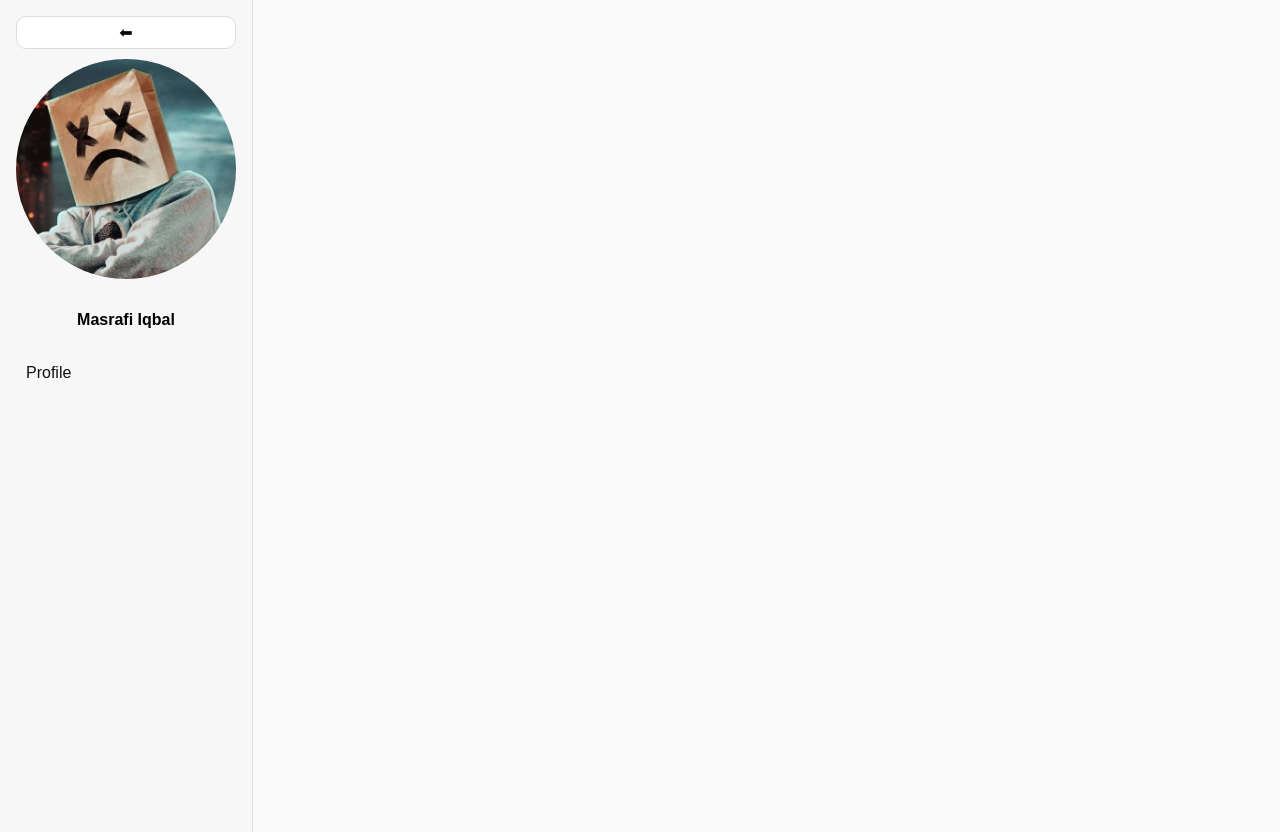
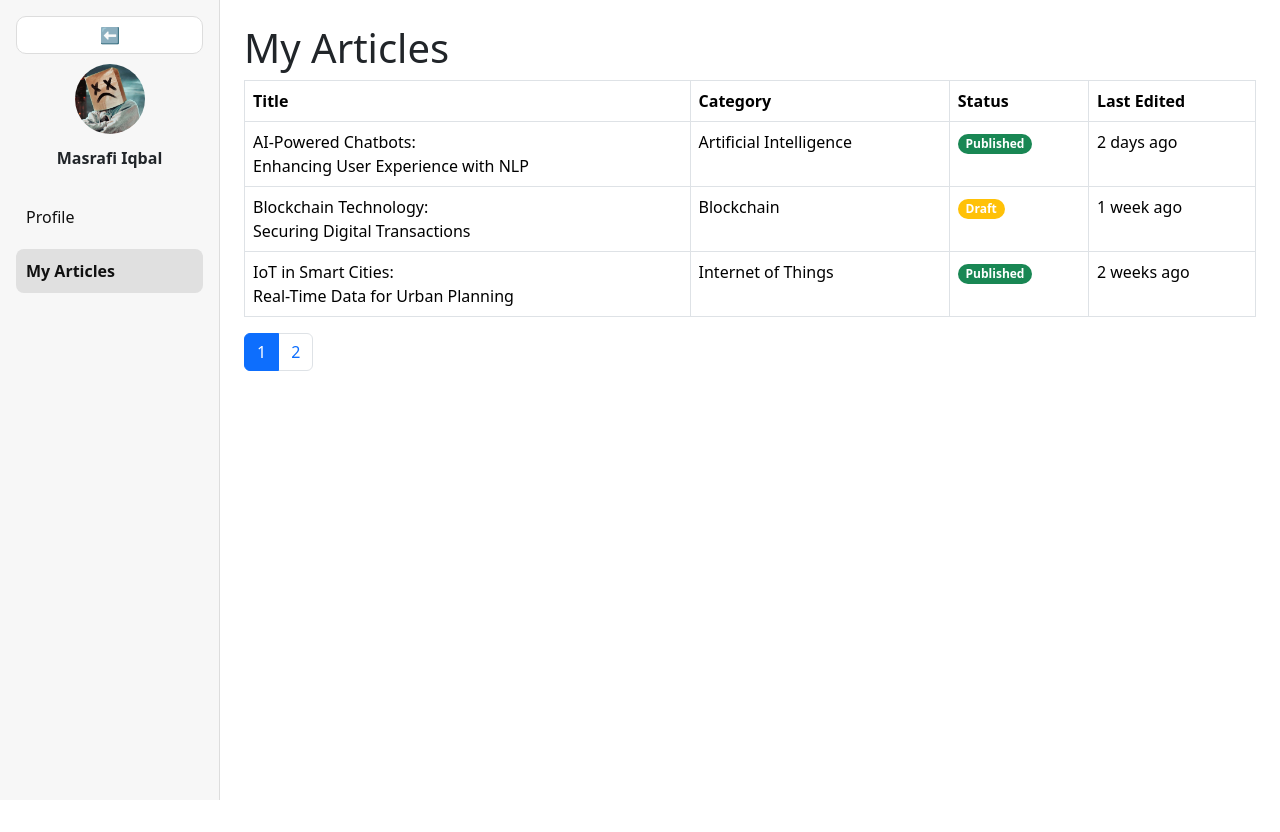
Before and after one commit to CyberFlare141/Assingment_Portfolio, a React (Create React App) app: page /articles in a window 1280 px wide. After the commit the page ends 800 px from the top, so only its background shows below. Built offline with nearby package versions, Linux system fonts and the light colour scheme.

Commit message:
Added Article page and edited sidebar to add this page

```diff
--- a/src/App.css
+++ b/src/App.css
@@ -88,3 +88,8 @@ body {
   border-radius: 50%;
   margin-bottom: 12px;
 }
+
+.pagination-wrap {
+  display: flex;
+  justify-content: center;
+}
--- a/src/App.js
+++ b/src/App.js
@@ -2,6 +2,7 @@ import React from "react";
 import { Routes, Route } from "react-router-dom";
 import Sidebar from "./components/Sidebar";
 import Profile from "./pages/Profile";
+import MyArticles from "./pages/MyArticles";
 import "./App.css";
 
 function App() {
@@ -11,6 +12,7 @@ function App() {
       <div className="content">
         <Routes>
           <Route path="/" element={<Profile />} />
+          <Route path="/articles" element={<MyArticles />} />
         </Routes>
       </div>
     </div>
--- /dev/null
+++ b/src/components/ArticleTable.js
@@ -0,0 +1,47 @@
+import React from "react";
+import { Badge } from "react-bootstrap";
+
+function ArticleTable({ articles }) {
+  const getBadgeVariant = (status) => {
+    if (status === "Published") return "success";
+    if (status === "Draft") return "warning";
+    return "secondary";
+  };
+
+  return (
+    <table className="table table-bordered">
+      <thead>
+        <tr>
+          <th>Title</th>
+          <th>Category</th>
+          <th>Status</th>
+          <th>Last Edited</th>
+
+        </tr>
+      </thead>
+      <tbody>
+        {articles.map((article, index) => (
+          <tr key={index}>
+            <td>
+              {article.title.split("\n").map((line, i) => (
+                <React.Fragment key={i}>
+                  {line.trim()}
+                  <br />
+                </React.Fragment>
+              ))}
+            </td>
+            <td>{article.category}</td>
+            <td>
+              <Badge pill bg={getBadgeVariant(article.status)}>
+                {article.status}
+              </Badge>
+            </td>
+            <td>{article.lastEdited}</td>
+          </tr>
+        ))}
+      </tbody>
+    </table>
+  );
+}
+
+export default ArticleTable;
--- a/src/components/Sidebar.js
+++ b/src/components/Sidebar.js
@@ -1,6 +1,6 @@
 import React, { useState } from "react";
 import { Link, useLocation } from "react-router-dom";
-import profilePic from "../assets/profile.jpg";
+import profilePic from "../assets/profile.jpg"; // Import the local image
 
 function Sidebar() {
   const location = useLocation();
@@ -11,6 +11,8 @@ function Sidebar() {
       <button
         onClick={() => setCollapsed(!collapsed)}
         className="toggle-btn"
+        aria-label="Toggle sidebar"
+        title="Toggle sidebar"
       >
         {collapsed ? "➡" : "⬅"}
       </button>
@@ -22,7 +24,7 @@ function Sidebar() {
         src={profilePic}
         alt="Profile"
         className="profile-pic"
-        style={{ width: 220, height: 220, borderRadius: "50%" }}
+        style={{ width: 70, height: 70, borderRadius: "50%" }}
       />
             <p className="name">Masrafi Iqbal</p>
           </div>
@@ -33,6 +35,12 @@ function Sidebar() {
             >
               Profile
             </Link>
+            <Link
+              to="/articles"
+              className={location.pathname === "/articles" ? "active" : ""}
+            >
+              My Articles
+            </Link>
           </nav>
         </>
       )}
--- a/src/index.js
+++ b/src/index.js
@@ -3,6 +3,7 @@ import ReactDOM from "react-dom/client";
 import App from "./App";
 import { BrowserRouter } from "react-router-dom";
 import "./App.css";
+import 'bootstrap/dist/css/bootstrap.min.css';
 
 const root = ReactDOM.createRoot(document.getElementById("root"));
 root.render(
--- /dev/null
+++ b/src/pages/MyArticles.js
@@ -0,0 +1,46 @@
+import React, { useState } from "react";
+import ArticleTable from "../components/ArticleTable";
+import { Pagination } from "react-bootstrap";
+
+function MyArticles() {
+const allArticles = [
+  { title: "AI-Powered Chatbots:\n    Enhancing User Experience with NLP", status: "Published", lastEdited: "2 days ago", category: "Artificial Intelligence" },
+  { title: "Blockchain Technology:\n    Securing Digital Transactions", status: "Draft", lastEdited: "1 week ago", category: "Blockchain" },
+  { title: "IoT in Smart Cities:\n    Real-Time Data for Urban Planning", status: "Published", lastEdited: "2 weeks ago", category: "Internet of Things" },
+  { title: "Machine Learning:\n   Predictive Analytics for Big Data", status: "Published", lastEdited: "3 weeks ago", category: "Machine Learning" },
+  { title: "Cybersecurity Systems:\n    Threat Detection Using AI", status: "Draft", lastEdited: "1 month ago", category: "Cybersecurity" },
+  { title: "Cloud Computing:\n    Optimizing Storage and Scalability", status: "Published", lastEdited: "2 months ago", category: "Cloud Computing" },
+];
+
+
+  const [currentPage, setCurrentPage] = useState(1);
+  const articlesPerPage = 3;
+  const totalPages = Math.ceil(allArticles.length / articlesPerPage);
+
+  const indexOfLast = currentPage * articlesPerPage;
+  const indexOfFirst = indexOfLast - articlesPerPage;
+  const currentArticles = allArticles.slice(indexOfFirst, indexOfLast);
+
+  const handlePageChange = (page) => setCurrentPage(page);
+
+  return (
+    <div>
+      <h1>My Articles</h1>
+      <ArticleTable articles={currentArticles} />
+
+      <Pagination>
+        {[...Array(totalPages)].map((_, index) => (
+          <Pagination.Item
+            key={index + 1}
+            active={index + 1 === currentPage}
+            onClick={() => handlePageChange(index + 1)}
+          >
+            {index + 1}
+          </Pagination.Item>
+        ))}
+      </Pagination>
+    </div>
+  );
+}
+
+export default MyArticles;
--- a/src/pages/Profile.js
+++ b/src/pages/Profile.js
@@ -1,11 +1,11 @@
 import React from "react";
-import profilePic from "../assets/profile.jpg";
+import profilePic from "../assets/profile.jpg"; // Import the local image
 
 function Profile() {
   return (
     <div className="profile-page">
       <h1>Profile</h1>
-     <img
+      <img
         src={profilePic}
         alt="Profile"
         className="profile-pic"
```
